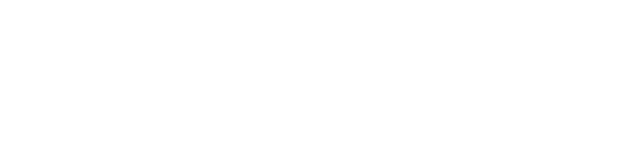
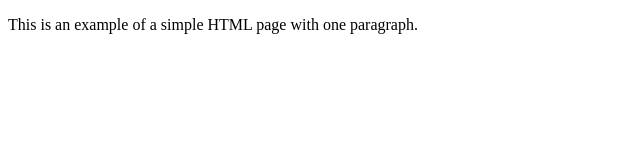
Before and after one commit to Jrgil20/learnhtml, a plain HTML site: page modulo1/index.html in a window 1280 px wide. Shown: the whole page, without its empty margins (0-640 px from the left). Drawn offline with Linux system fonts and the light colour scheme.

Commit message:
Update title and add paragraph to index.html

```diff
--- a/modulo1/index.html
+++ b/modulo1/index.html
@@ -3,9 +3,9 @@
 <head>
     <meta charset="UTF-8">
     <meta name="viewport" content="width=device-width, initial-scale=1.0">
-    <title>Document</title>
+    <title>example</title>
 </head>
 <body>
-
+    <p>This is an example of a simple HTML page with one paragraph.</p>
 </body>
 </html>
```
